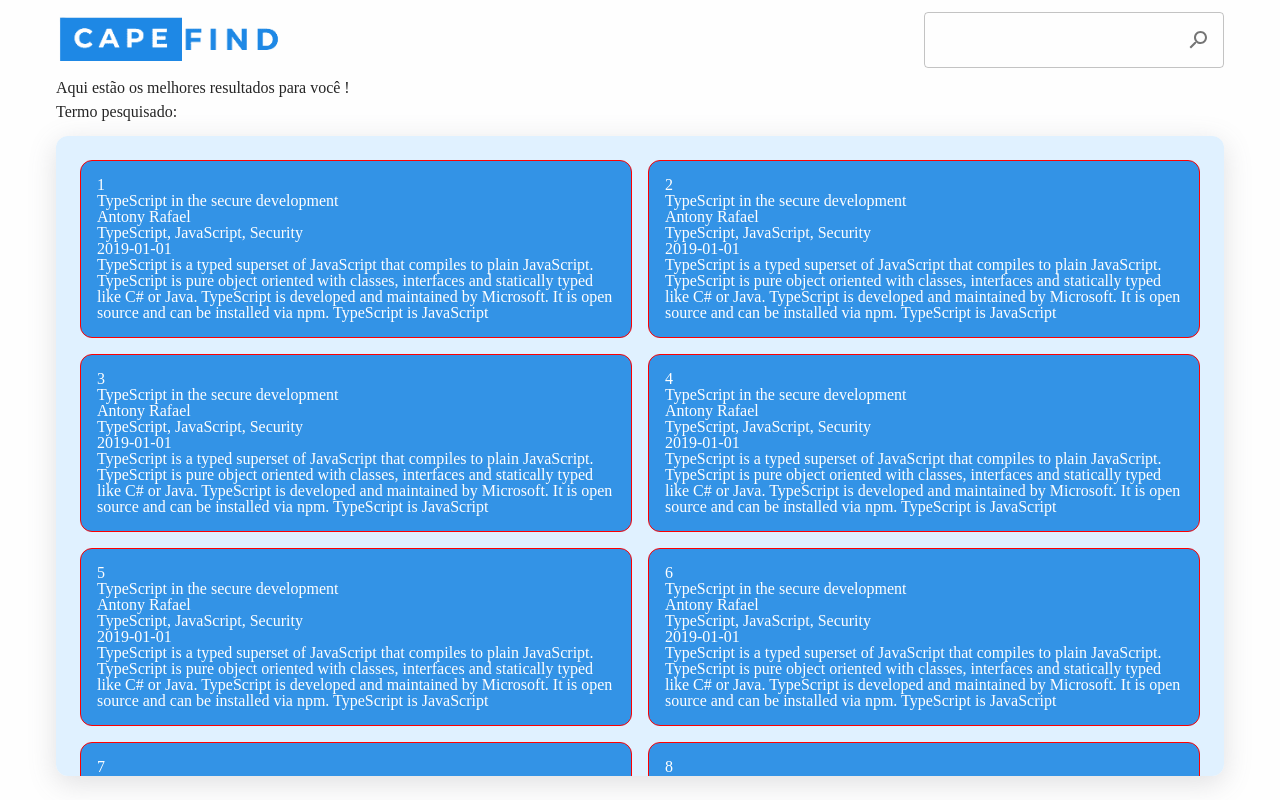
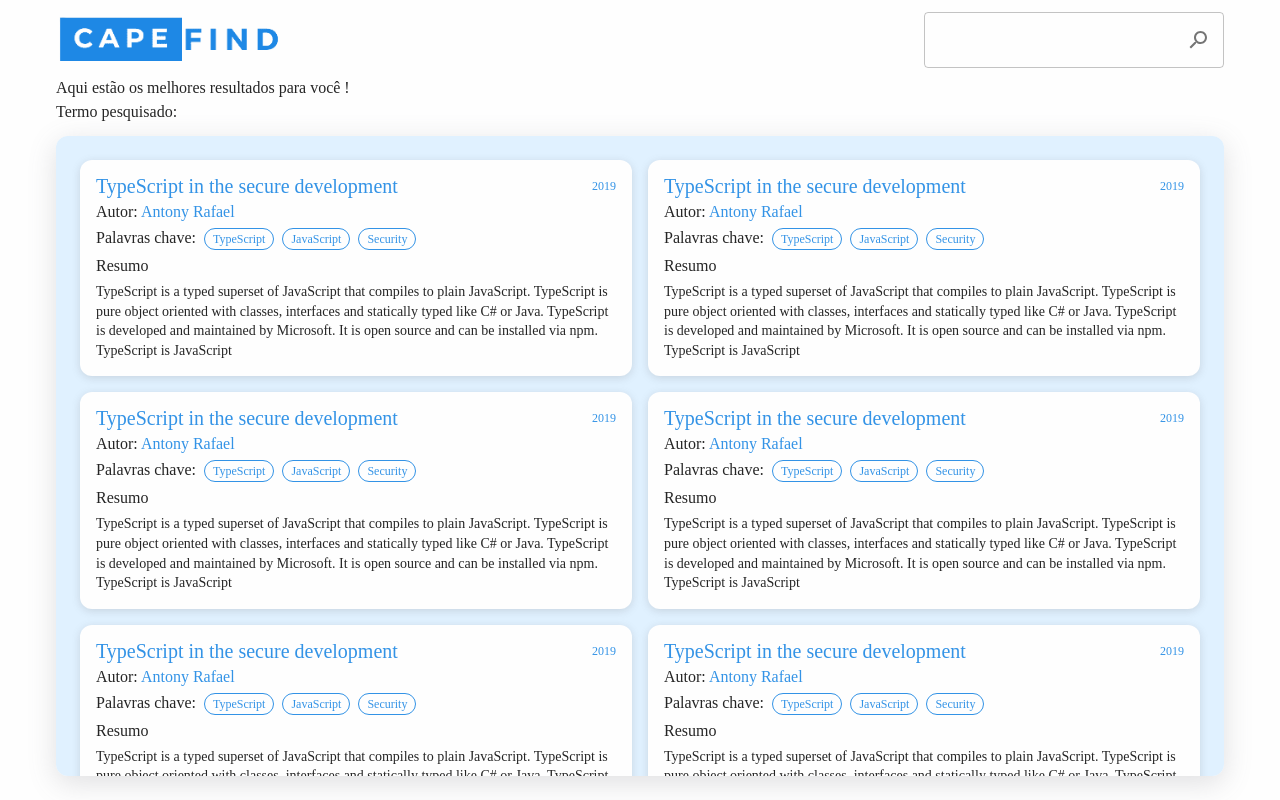
Before and after one commit to BrenoProti/capefind-front, a React (Vite) app: page /results in a window 1280 px wide. Built offline with nearby package versions, Linux system fonts and the light colour scheme.

Commit message:
card component

```diff
--- a/src/components/Card/index.tsx
+++ b/src/components/Card/index.tsx
@@ -1,3 +1,4 @@
+import { useNavigate } from 'react-router-dom';
 import styles from './styles.module.scss';
 
 interface CardProps {
@@ -13,16 +14,41 @@ interface CardProps {
 }
 
 const Card: React.FC<CardProps> = ({ cardItem }) => {
-  console.log(cardItem);
+  const navigate = useNavigate();
+
+  const getDateYear = (date: string) => {
+    const dateObj = new Date(date);
+    return dateObj.getFullYear();
+  };
+
+  const descriptionFiltered = cardItem.description.length > 350 ? `${cardItem.description.slice(0, 350)}...` : cardItem.description;
+
+  const handleCardClick = () => {
+    const articleLink = cardItem.url;
+    if (articleLink) navigate(`/article?url=${articleLink}&search=${cardItem.title}`);
+  };
+
   return (
-    <div className={styles.card}>
+    <div className={styles.card} onClick={handleCardClick}>
+      <div className={styles.cardHead}>
+        <h3>{cardItem.title}</h3>
+        <span>{getDateYear(cardItem.date)}</span>
+      </div>
       <div className={styles.cardInfo}>
-        <h3>{cardItem.id}</h3>
-        <h3>{cardItem.title}</h3>
-        <p>{cardItem.authors.join(", ")}</p>
-        <p>{cardItem.tags.join(", ")}</p>
-        <p>{cardItem.date}</p>
-        <p>{cardItem.description}</p>
+        <p>
+          {cardItem.authors.length > 1 ? "Autores" : "Autor"}:{" "}
+          <span>{cardItem.authors.join(", ")}</span>
+        </p>
+        <p>
+          Palavras chave:
+            {cardItem.tags.map((tag) => (
+              <span className={styles.tag} key={tag}>{tag}</span>
+            ))}
+        </p>
+      </div>
+      <div className={styles.cardDescription}>
+        <p>Resumo</p>
+        <p className={styles.description}>{descriptionFiltered}</p>
       </div>
     </div>
   );
--- a/src/components/Card/styles.module.scss
+++ b/src/components/Card/styles.module.scss
@@ -1,8 +1,74 @@
 .card {
-  border: 1px solid red;
   border-radius: 12px;
-  background-color: var(--main-blue);
+  background-color: var(--white);
   padding: 1rem;
   margin: .5rem;
-  color: #fefefe;
+  box-shadow: rgba(99, 99, 99, 0.2) 0px 2px 8px 0px;
+  cursor: pointer;
+  transition: all .2s ease-in-out;
+
+  &:hover {
+    transform: scale(1.02);
+  }
+
+  .cardHead {
+    display: flex;
+    justify-content: space-between;
+    align-items: center;
+    margin-bottom: .5rem;
+    color: var(--main-blue);
+
+    h3 {
+      font-size: 1.25rem;
+    }
+
+    span {
+      font-size: 0.75rem;
+    }
+  }
+
+  .cardInfo {
+    display: flex;
+    flex-direction: column;
+    gap: .5rem;
+
+    p {
+      color: var(--text);
+      font-size: 1rem;
+      color: var(--text);
+
+      span {
+        color: var(--main-blue);
+      }
+
+      .tag {
+        display: inline-block;
+        padding: .25rem .5rem;
+        border-radius: 12px;
+        background-color: var(--white);
+        color: var(--main-blue);
+        border: 1px solid var(--main-blue);
+        font-size: .75rem;
+        margin-right: .5rem;
+
+        &:first-child {
+          margin-left: .5rem;
+        }
+      }
+    }
+  }
+
+  .cardDescription {
+    font-size: 1rem;
+    color: var(--text);
+    margin-top: .5rem;
+    display: flex;
+    flex-direction: column;
+    gap: .5rem;
+
+    .description {
+      font-size: 0.875rem;
+      line-height: 1.4;
+    }
+  }
 }
```
